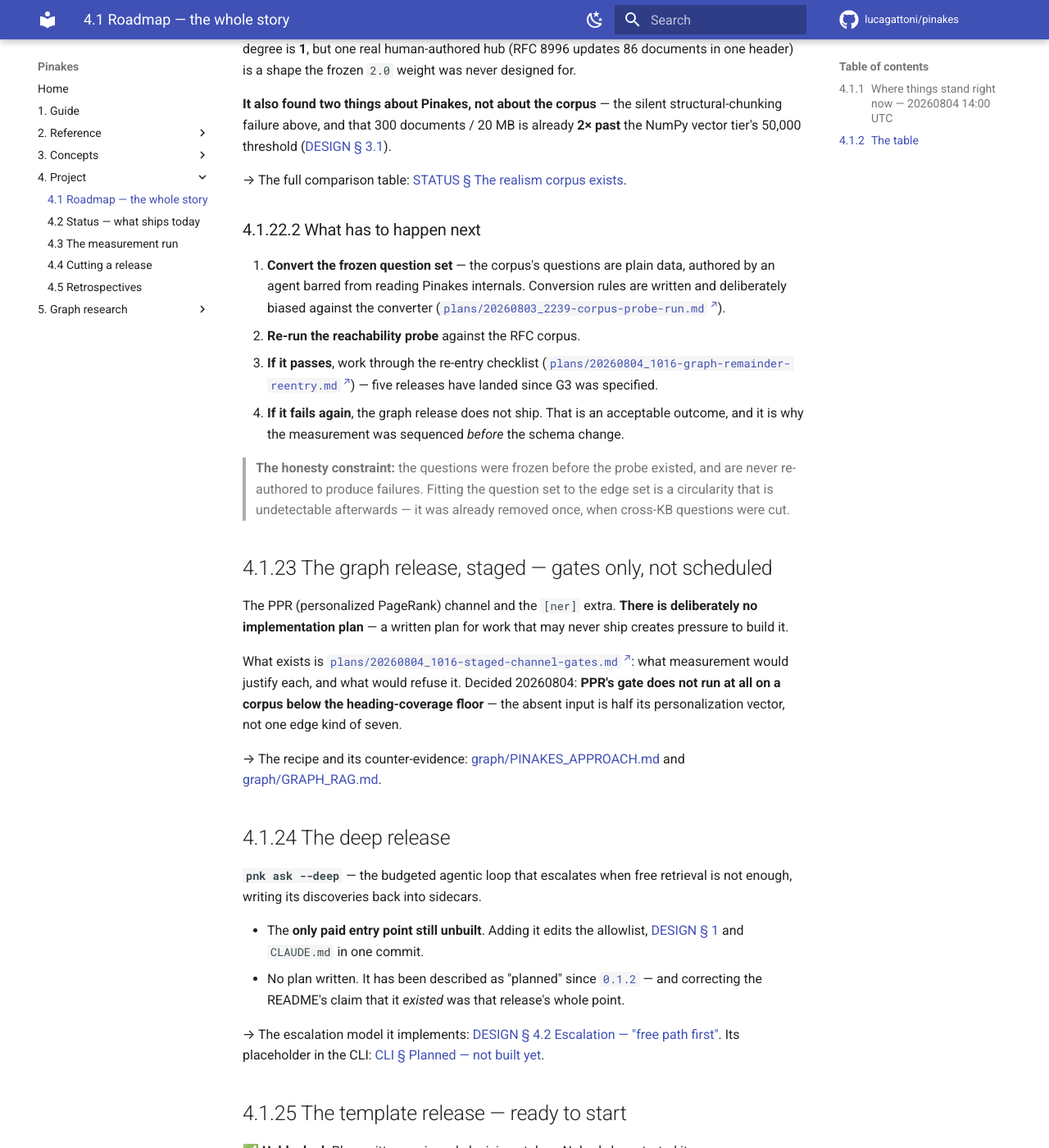
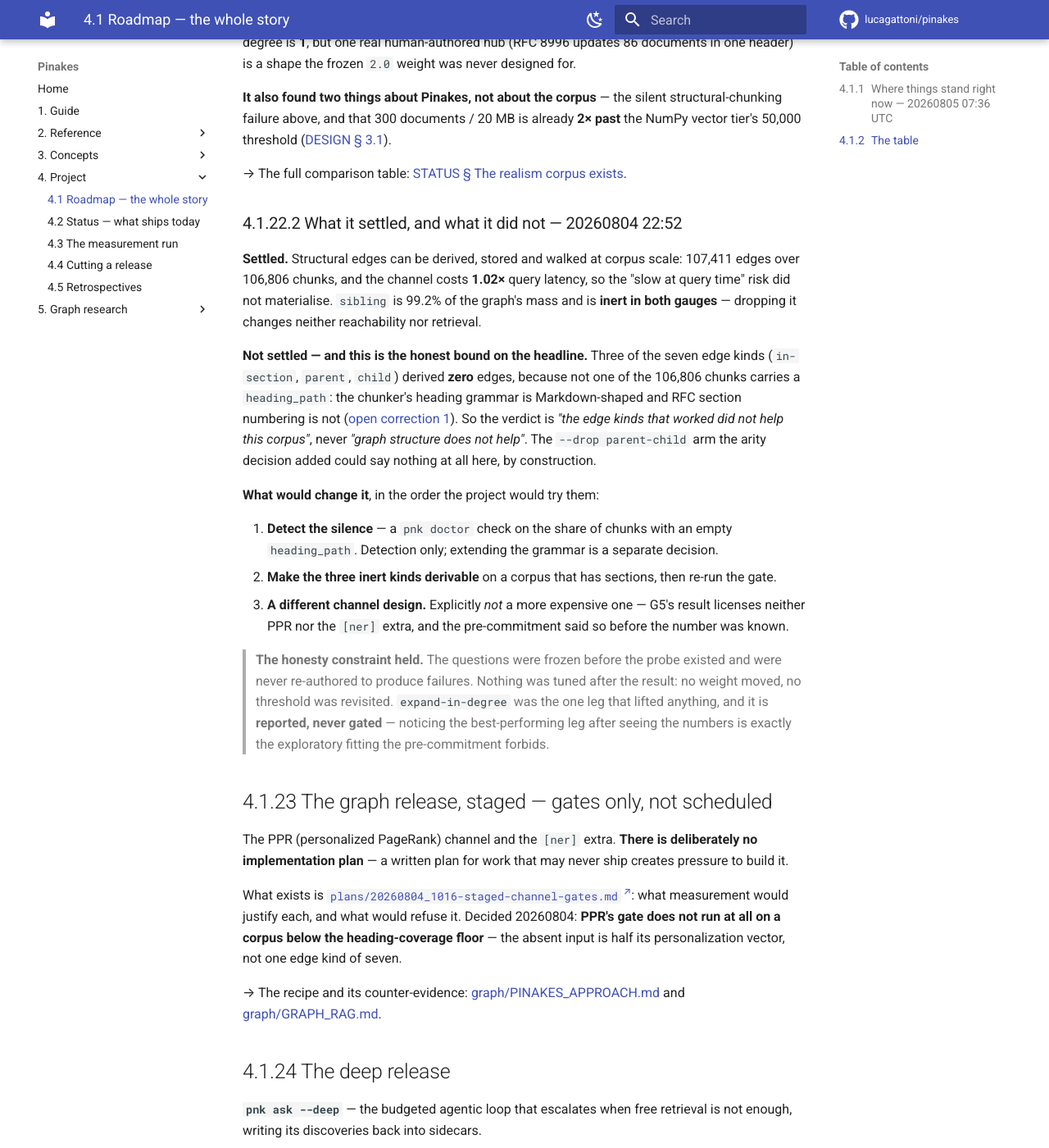
Before and after one commit to lucagattoni/Pinakes, an MkDocs documentation site: the page built from docs/ROADMAP.md, in a window 1280 px wide and 1400 px high, scrolled down 14961 px. Shown: the whole window at 82% size. Built offline with MkDocs 1.6.1 and Material for MkDocs 9.7.7, drawn with Linux system fonts in a browser that asks for light colours; comment, search, counter and statistics services are not loaded; some of the changed text lies outside the part shown.

Commit message:
CLAUDE.md pointed agents at G3, which shipped in 0.11.0
The executor doc every agent reads first said "That plan is open at G3
... G3 is the live increment, then G5, then G6". All three shipped in
0.11.0 on 20260805. An agent starting work would have been sent to
build a released increment.

CLAUDE.md now names the links-and-graph plan closed, the template
release plan live, and records that G5's gate did not pass so the
staged PPR/[ner] channels stay unlicensed. The links-and-graph plan
gains a CLOSED banner saying the same, because CLAUDE.md points at it
and its own header still read "G3 starts; G5 and G6 follow it".

docs/ROADMAP.md swept to match: 19 releases not 18, 0.11.0 latest on
PyPI, the graph release shipped with its channel off, and the spent
"What has to happen next" replaced by what the gate settled and what
it did not. The Open-corrections row moved below 0.11.0, where the
unbuilt rows belong.

Two corrections to my own earlier text: "Three of four planned
releases are done" was wrong when written (it was one of four; it is
now two), and the ROADMAP now states plainly that 0.11.0's verdict is
bounded — three of seven edge kinds derived zero edges on the corpus
it was gated against.

make docs (--strict) clean; format gate green.

Co-Authored-By: Claude Opus 5 (1M context) <noreply@anthropic.com>
Claude-Session: https://claude.ai/code/session_0144s4uAokKvRKEKznumnEuQ

```diff
--- a/docs/ROADMAP.md
+++ b/docs/ROADMAP.md
@@ -17,22 +17,23 @@ precision nobody measured.
 
 ---
 
-## Where things stand right now — 20260804 14:00 UTC
+## Where things stand right now — 20260805 07:36 UTC
 
-- **18 releases in 10 days.** [`0.1.0`](#010--the-engine--20260725-1527) on 20260725;
-  [`0.10.0`](#0100--you-can-see-it-working--20260804-1335) today.
-- **Latest on PyPI: `0.10.0`**, uploaded 20260804 13:39 UTC. Every release from `0.2.2` on is
+- **19 releases in 11 days.** [`0.1.0`](#010--the-engine--20260725-1527) on 20260725;
+  [`0.11.0`](#the-graph-release--shipped-0110) on 20260805.
+- **Latest on PyPI: `0.11.0`**, uploaded 20260805 07:18 UTC. Every release from `0.2.2` on is
   published ([STATUS § Published on PyPI](STATUS.md#published-on-pypi)).
-  [`0.9.0`](#090--a-site-and-a-name--20260804-1228)'s upload was refused at first — the repository
-  rename broke PyPI trusted publishing — and went out once the publisher was corrected.
-- **Three of four planned releases are done.** The links release shipped across
-  [`0.5.0`](#050--links-you-can-walk--20260731-1127)–[`0.6.0`](#060--links-you-can-write--20260801-1051).
-- **[The graph release](#the-graph-release--shipped-0110) is building again since
-  20260804.** It was blocked for three days — not on code, on a *corpus*. Its gate failed on the demo
-  KB (1 of 18) and **passed on the 300-RFC corpus** that
-  [now exists](#the-corpus-exists--built-20260804-0800): 12 multi-hop questions failing, 9 reachable
-  without authored edges, against a precondition of 7 and 7
-  ([the measurement](STATUS.md#can-the-graph-releases-gate-be-reached--yes-measured-20260804)).
+- **Two of the four named releases have shipped** — the links release across
+  [`0.5.0`](#050--links-you-can-walk--20260731-1127)–[`0.6.0`](#060--links-you-can-write--20260801-1051),
+  the graph release in [`0.11.0`](#the-graph-release--shipped-0110). The deep and template releases
+  are unbuilt.
+- **[The graph release](#the-graph-release--shipped-0110) shipped — and its channel is `off`.**
+  Blocked for three days on a *corpus*, not on code; the RFC corpus cleared the reachability
+  precondition, and then the retrieval gate improved **0** multi-hop questions and regressed **3**
+  (p = 1.0000). `schema_version` 3 means **every existing KB rebuilds once**.
+- ⚠️ **`0.11.0`'s verdict is narrower than it reads** — three of the seven edge kinds derived
+  **zero** edges on the corpus it was gated against
+  ([open correction 1](#open-corrections--six-live-items)).
 - **[The template release](#the-template-release--ready-to-start) is unblocked** — plan written,
   reviewed, four decisions taken. Nobody has started it.
 - **[Six open corrections](#open-corrections--six-live-items)** are live, all small, none blocking.
@@ -67,8 +68,8 @@ number belongs to a release only when it is cut
 | **[0.8.0](#080--our-key-not-the-sdks--20260804-0840)** | 20260804 08:40 | Our key, not the SDK's | • **Breaking (paid path):** `PINAKES_ANTHROPIC_API_KEY`, no fallback<br>• Budget defaults raised<br>• STATUS header pinned by a gate<br>• 16 doc claims corrected |
 | **[0.9.0](#090--a-site-and-a-name--20260804-1228)** | 20260804 12:28 | A site, and a name | • Docs published to a MkDocs site<br>• 31 dead links found and fixed<br>• Repo renamed → project is **Pinakes**<br>• ⚠️ First upload **refused** — the rename broke trusted publishing; [since fixed](STATUS.md#published-on-pypi) |
 | **[0.10.0](#0100--you-can-see-it-working--20260804-1335)** | 20260804 13:35 | You can see it working | • `pnk sync` shows live progress on a terminal<br>• `pnk doctor` no longer tells an interrupted sync to `--rebuild`<br>• Sync timestamps are UTC<br>• ✅ Released and on PyPI |
+| **[0.11.0](#the-graph-release--shipped-0110)** | 20260805 07:14 | The graph release | • Structural edges at `schema_version` 3 — **every existing KB rebuilds once**<br>• `pnk doctor` reports the highest-degree hubs<br>• **The expansion channel ships `off`** — its gate improved 0 and regressed 3 |
 | | | **[Open corrections](#open-corrections--six-live-items)** | • Six live code/tooling items<br>• **Every one** came from *building* the RFC corpus, not from reading code<br>• None blocking |
-| **[0.11.0](#the-graph-release--shipped-0110)** | 20260805 07:14 | The graph release | • Structural edges at `schema_version` 3 — **every existing KB rebuilds once**<br>• `pnk doctor` reports the highest-degree hubs<br>• **The expansion channel ships `off`** — its gate improved 0 and regressed 3 |
 | | | **[The graph release, staged](#the-graph-release-staged--gates-only-not-scheduled)** | • PPR channel, the `[ner]` extra<br>• Gate-only: no implementation plan exists, by design<br>• Not scheduled |
 | | | **[The deep release](#the-deep-release)** | • `pnk ask --deep` — the budgeted agentic loop<br>• Only paid entry point still unbuilt |
 | | | **[The template release](#the-template-release--ready-to-start)** | • Template ecosystem, `pnk upgrade`, `sqlite-vec` tier<br>• ✅ Plan written and reviewed, decisions taken<br>• Not started |
@@ -476,9 +477,7 @@ which is what that corpus was for. The interrupted-sync trio that used to sit he
 
 ✅ **Shipped in 0.11.0** (20260805 07:14), with its channel `off`. Blocked for three days on a
 corpus, not on code; the corpus cleared the *reachability* precondition — and then the retrieval gate, run
-20260804 22:52, did not pass. `expand` defaults `off` ([the numbers](STATUS.md#did-the-expansion-channel-earn-its-default--no-measured-20260804-2252)). **G6 remains**: hub
-reporting, verification, the cut.
-
+20260804 22:52, did not pass. `expand` defaults `off` ([the numbers](STATUS.md#did-the-expansion-channel-earn-its-default--no-measured-20260804-2252)).
 **The finding is worth more than the feature.** The reachability probe found 9 failing multi-hop
 questions reachable within two hops; the retrieval instrument lifted **none** of them, and the
 channel displaced three answers the existing fusion already had. `reachable ≠ retrievable`, by 9
@@ -539,22 +538,33 @@ threshold ([DESIGN § 3.1](DESIGN.md#31-vector-search-what-the-tiers-actually-bu
 → The full comparison table:
 [STATUS § The realism corpus exists](STATUS.md#the-realism-corpus-exists-and-it-falsified-a-design-premise--built-20260804-0800).
 
-### What has to happen next
+### What it settled, and what it did not — 20260804 22:52
 
-1. **Convert the frozen question set** — the corpus's questions are plain data, authored by an agent
-   barred from reading Pinakes internals. Conversion rules are written and deliberately biased
-   against the converter
-   ([`plans/20260803_2239-corpus-probe-run.md`](https://github.com/lucagattoni/pinakes/blob/main/plans/20260803_2239-corpus-probe-run.md)).
-2. **Re-run the reachability probe** against the RFC corpus.
-3. **If it passes**, work through the re-entry checklist
-   ([`plans/20260804_1016-graph-remainder-reentry.md`](https://github.com/lucagattoni/pinakes/blob/main/plans/20260804_1016-graph-remainder-reentry.md))
-   — five releases have landed since G3 was specified.
-4. **If it fails again**, the graph release does not ship. That is an acceptable outcome, and it is
-   why the measurement was sequenced *before* the schema change.
+**Settled.** Structural edges can be derived, stored and walked at corpus scale: 107,411 edges over
+106,806 chunks, and the channel costs **1.02×** query latency, so the "slow at query time" risk did
+not materialise. `sibling` is 99.2% of the graph's mass and is **inert in both gauges** — dropping
+it changes neither reachability nor retrieval.
 
-> **The honesty constraint:** the questions were frozen before the probe existed, and are never
-> re-authored to produce failures. Fitting the question set to the edge set is a circularity that is
-> undetectable afterwards — it was already removed once, when cross-KB questions were cut.
+**Not settled — and this is the honest bound on the headline.** Three of the seven edge kinds
+(`in-section`, `parent`, `child`) derived **zero** edges, because not one of the 106,806 chunks
+carries a `heading_path`: the chunker's heading grammar is Markdown-shaped and RFC section numbering
+is not ([open correction 1](#open-corrections--six-live-items)). So the verdict is *"the edge kinds
+that worked did not help this corpus"*, never *"graph structure does not help"*. The `--drop
+parent-child` arm the arity decision added could say nothing at all here, by construction.
+
+**What would change it**, in the order the project would try them:
+
+1. **Detect the silence** — a `pnk doctor` check on the share of chunks with an empty `heading_path`.
+   Detection only; extending the grammar is a separate decision.
+2. **Make the three inert kinds derivable** on a corpus that has sections, then re-run the gate.
+3. **A different channel design.** Explicitly *not* a more expensive one — G5's result licenses
+   neither PPR nor the `[ner]` extra, and the pre-commitment said so before the number was known.
+
+> **The honesty constraint held.** The questions were frozen before the probe existed and were never
+> re-authored to produce failures. Nothing was tuned after the result: no weight moved, no threshold
+> was revisited. `expand-in-degree` was the one leg that lifted anything, and it is **reported, never
+> gated** — noticing the best-performing leg after seeing the numbers is exactly the exploratory
+> fitting the pre-commitment forbids.
 
 ## The graph release, staged — gates only, not scheduled
 
```
Also changed, not shown: CLAUDE.md (+17 -10 lines), plans/20260729_0256-links-and-graph.md (+18 -6 lines).
